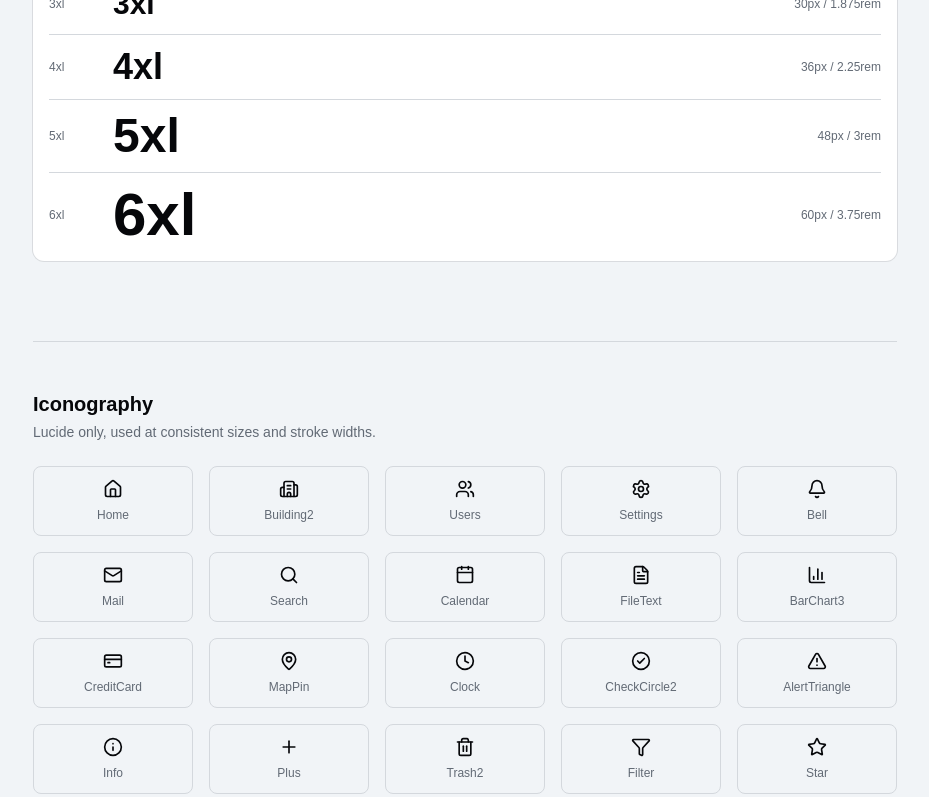
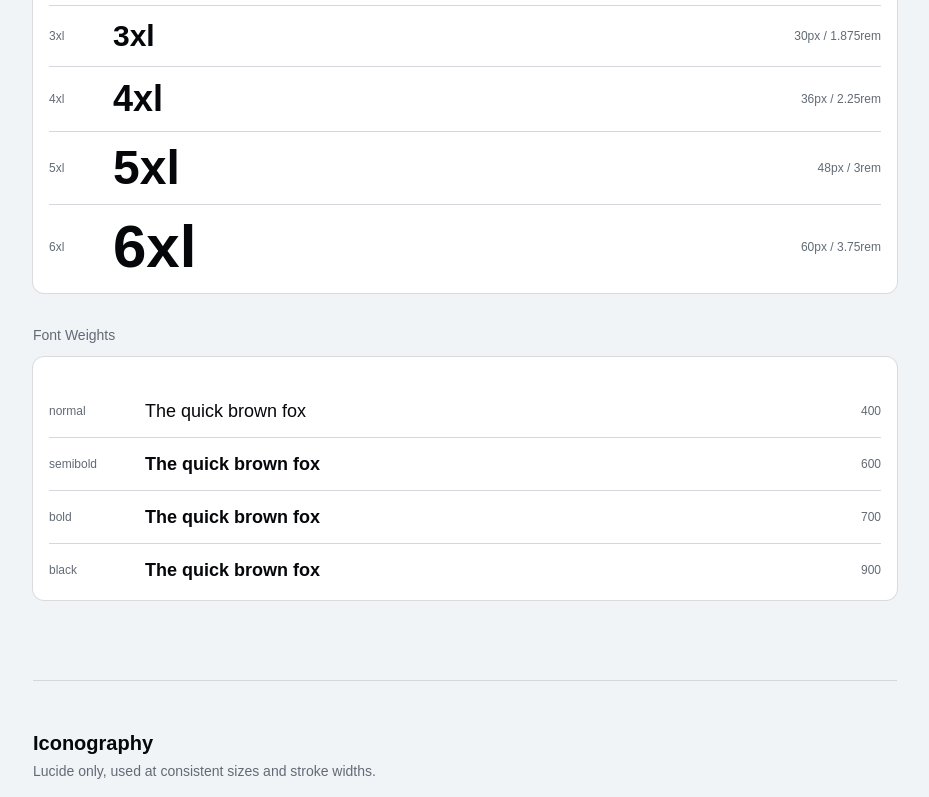
Before and after one commit to iangoldberg-vts/Reimagine-Tokens, a React (Vite) app: page / in a window 1280 px wide. Shown: the part 4735-5532 px from the top of the page, without its empty margins (295-1224 px from the left). Built offline with nearby package versions, Linux system fonts and the light colour scheme.

Commit message:
Add Font Weights subsection to Type Scale
New card showing normal/semibold/bold/black (400/600/700/900), each
rendered in its actual weight. Medium (500) and extrabold (800) are
intentionally excluded. Existing font-size table relabeled under its
own "Font Sizes" subheading for consistency.

```diff
--- a/src/App.tsx
+++ b/src/App.tsx
@@ -123,6 +123,13 @@ const TYPE_SCALE = [
   { label: '4xl', px: '36px', rem: '2.25rem', className: 'text-4xl font-semibold' },
   { label: '5xl', px: '48px', rem: '3rem', className: 'text-5xl font-semibold' },
   { label: '6xl', px: '60px', rem: '3.75rem', className: 'text-6xl font-semibold' },
+]
+
+const FONT_WEIGHTS = [
+  { label: 'normal', weight: 400, className: 'font-normal' },
+  { label: 'semibold', weight: 600, className: 'font-semibold' },
+  { label: 'bold', weight: 700, className: 'font-bold' },
+  { label: 'black', weight: 900, className: 'font-black' },
 ]
 
 const ICONS = [
@@ -534,6 +541,9 @@ function App() {
           </Section>
 
           <Section id="type" title="Type Scale" description="Geist Variable, top to bottom.">
+            <div className="flex flex-col gap-8">
+              <div>
+                <h3 className="mb-3 text-sm font-medium text-muted-foreground">Font Sizes</h3>
                 <Card>
                   <CardContent className="flex flex-col divide-y divide-border pt-6">
                     {TYPE_SCALE.map((t) => (
@@ -547,6 +557,23 @@ function App() {
                     ))}
                   </CardContent>
                 </Card>
+              </div>
+
+              <div>
+                <h3 className="mb-3 text-sm font-medium text-muted-foreground">Font Weights</h3>
+                <Card>
+                  <CardContent className="flex flex-col divide-y divide-border pt-6">
+                    {FONT_WEIGHTS.map((w) => (
+                      <div key={w.label} className="flex items-center gap-4 py-3 first:pt-0 last:pb-0">
+                        <span className="w-20 shrink-0 text-xs text-muted-foreground">{w.label}</span>
+                        <span className={`flex-1 text-lg ${w.className}`}>The quick brown fox</span>
+                        <span className="shrink-0 text-right text-xs text-muted-foreground">{w.weight}</span>
+                      </div>
+                    ))}
+                  </CardContent>
+                </Card>
+              </div>
+            </div>
           </Section>
 
           <Section id="icons" title="Iconography" description="Lucide only, used at consistent sizes and stroke widths.">
```
Lines whose indentation alone changed are shown as unchanged.
